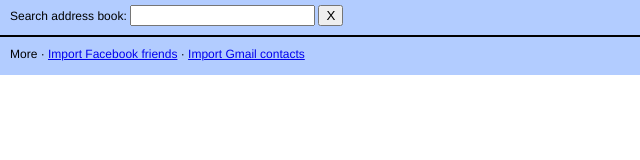
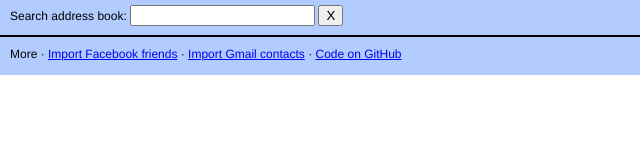
Before and after one commit to philikon/webcontacts, a plain HTML site: page addressbook.html in a window 1280 px wide. Shown: the full height of the page, 0-640 px from the left. Drawn offline with Linux system fonts and the light colour scheme.

Commit message:
Link to code

```diff
--- a/addressbook.html
+++ b/addressbook.html
@@ -188,6 +188,8 @@ footer {
   <a href="fbimport.html">Import Facebook friends</a>
   &middot;
   <a href="gmailimport.html">Import Gmail contacts</a>
+  &middot;
+  <a href="https://github.com/philikon/webcontacts">Code on GitHub</a>
 </footer>
 
 </body>
```
